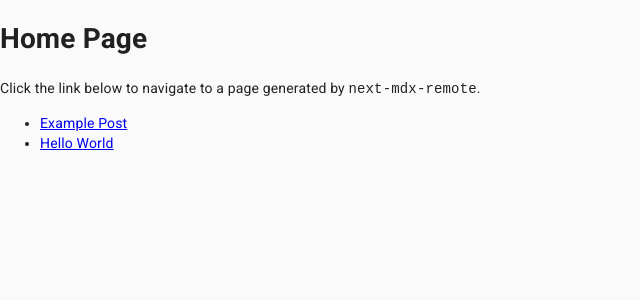
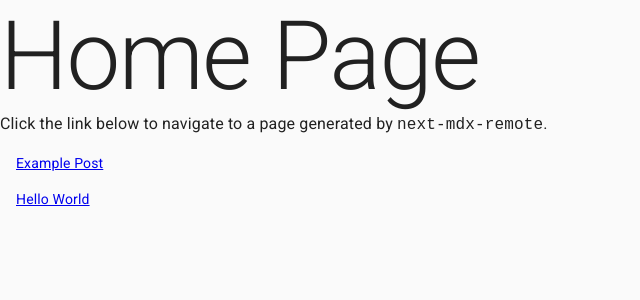
Before and after one commit to kaznak/20210118.blog-template, a Next.js app: page / in a window 1280 px wide. Shown: the top 300 px of the page, without its empty margins (0-640 px from the left). Built offline with nearby package versions, Linux system fonts and the light colour scheme.

Commit message:
pages/index.tsx: use Material UI

```diff
--- a/pages/index.tsx
+++ b/pages/index.tsx
@@ -1,23 +1,27 @@
 import Link from 'next/link'
+import Typography from '@material-ui/core/Typography'
+import List from '@material-ui/core/List'
+import ListItem from '@material-ui/core/ListItem'
+
 import { getPosts } from '../lib/mdxUtils'
 
 export function Index({ posts }) {
   return (
     <>
-      <h1>Home Page</h1>
-      <p>
+      <Typography variant="h1">Home Page</Typography>
+      <Typography>
         Click the link below to navigate to a page generated by{' '}
         <code>next-mdx-remote</code>.
-      </p>
-      <ul>
+      </Typography>
+      <List>
         {posts.map((post) => (
-          <li key={post.filePath}>
+          <ListItem key={post.filePath}>
             <Link as={`/posts/${post.slug}`} href={`/posts/[slug]`}>
-              <a>{post.data.title}</a>
+              {post.data.title}
             </Link>
-          </li>
+          </ListItem>
         ))}
-      </ul>
+      </List>
     </>
   )
 }
```
